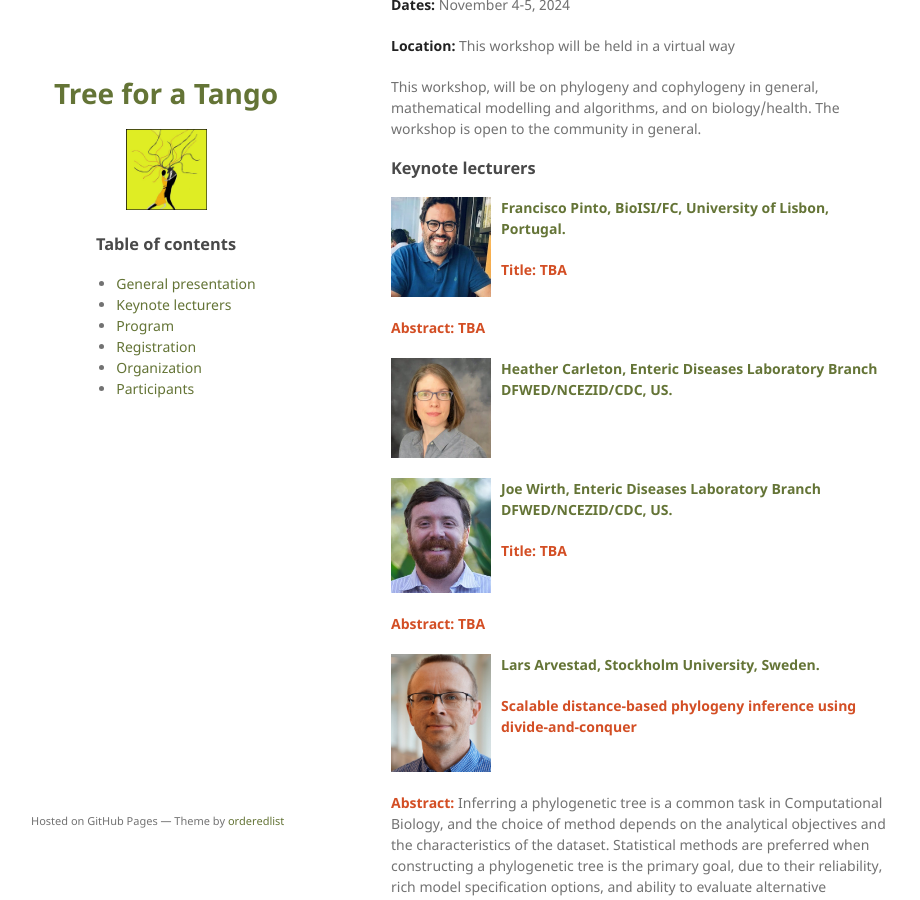
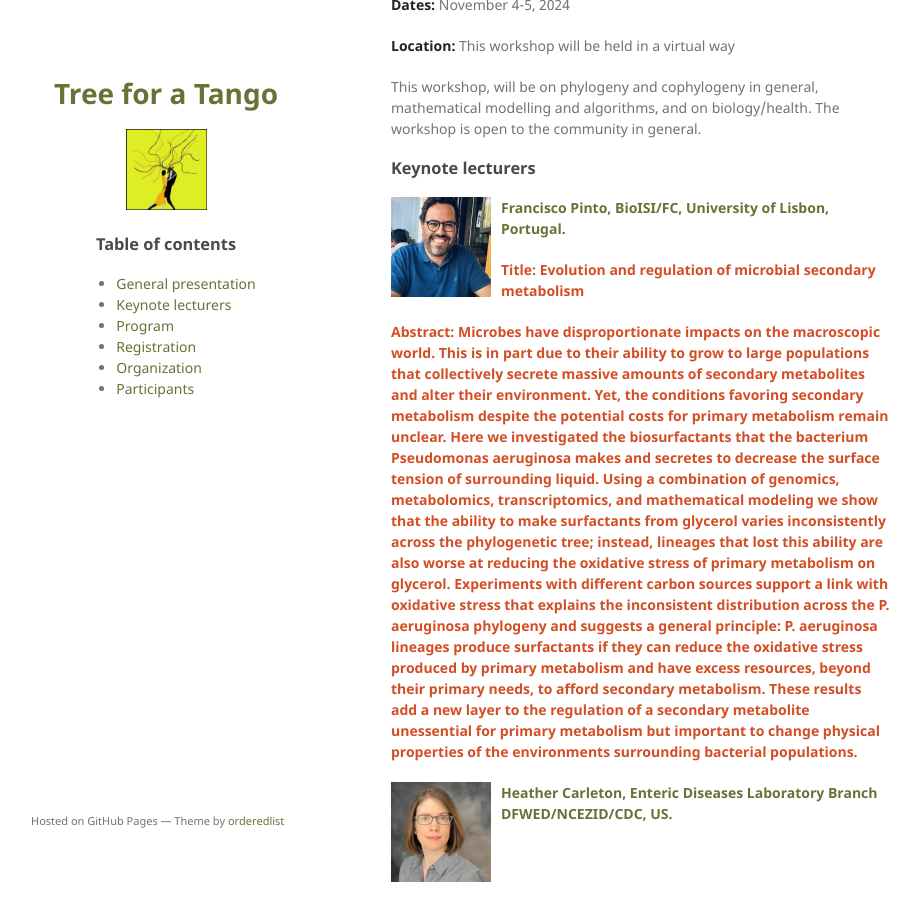
Before and after one commit to bioinf-isel/bioinf-isel.github.io, a Jekyll site: the page built from tree-for-a-tango/index.md, in a window 1280 px wide and 900 px high, scrolled down 204 px. Shown: the whole window, without its empty margins (179-1099 px from the left). Built offline with Jekyll 4.4.1, drawn with Linux system fonts in a browser that asks for light colours; the repository's description, which GitHub fills in, is left out.

```diff
--- a/tree-for-a-tango/index.md
+++ b/tree-for-a-tango/index.md
@@ -28,10 +28,10 @@ This workshop, will be on phylogeny and cophylogeny in general, mathematical mod
 
 **<span style="color:#647436">Francisco Pinto, BioISI/FC, University of Lisbon, Portugal.</span>**
 
-**<span style="color:#D34E24">Title: TBA </span>**
+**<span style="color:#D34E24">Title: Evolution and regulation of microbial secondary metabolism </span>**
 <br clear="left"/>
 
-**<span style="color:#D34E24">Abstract: TBA</span>**
+**<span style="color:#D34E24">Abstract: Microbes have disproportionate impacts on the macroscopic world. This is in part due to their ability to grow to large populations that collectively secrete massive amounts of secondary metabolites and alter their environment. Yet, the conditions favoring secondary metabolism despite the potential costs for primary metabolism remain unclear. Here we investigated the biosurfactants that the bacterium Pseudomonas aeruginosa makes and secretes to decrease the surface tension of surrounding liquid. Using a combination of genomics, metabolomics, transcriptomics, and mathematical modeling we show that the ability to make surfactants from glycerol varies inconsistently across the phylogenetic tree; instead, lineages that lost this ability are also worse at reducing the oxidative stress of primary metabolism on glycerol. Experiments with different carbon sources support a link with oxidative stress that explains the inconsistent distribution across the P. aeruginosa phylogeny and suggests a general principle: P. aeruginosa lineages produce surfactants if they can reduce the oxidative stress produced by primary metabolism and have excess resources, beyond their primary needs, to afford secondary metabolism. These results add a new layer to the regulation of a secondary metabolite unessential for primary metabolism but important to change physical properties of the environments surrounding bacterial populations.</span>**
 
 <img  title="a title" alt="Alt text" src="/assets/img/heather.jpeg" width="20%" height="20%" style="float: left;  padding-right: 10px; " />
 
```
